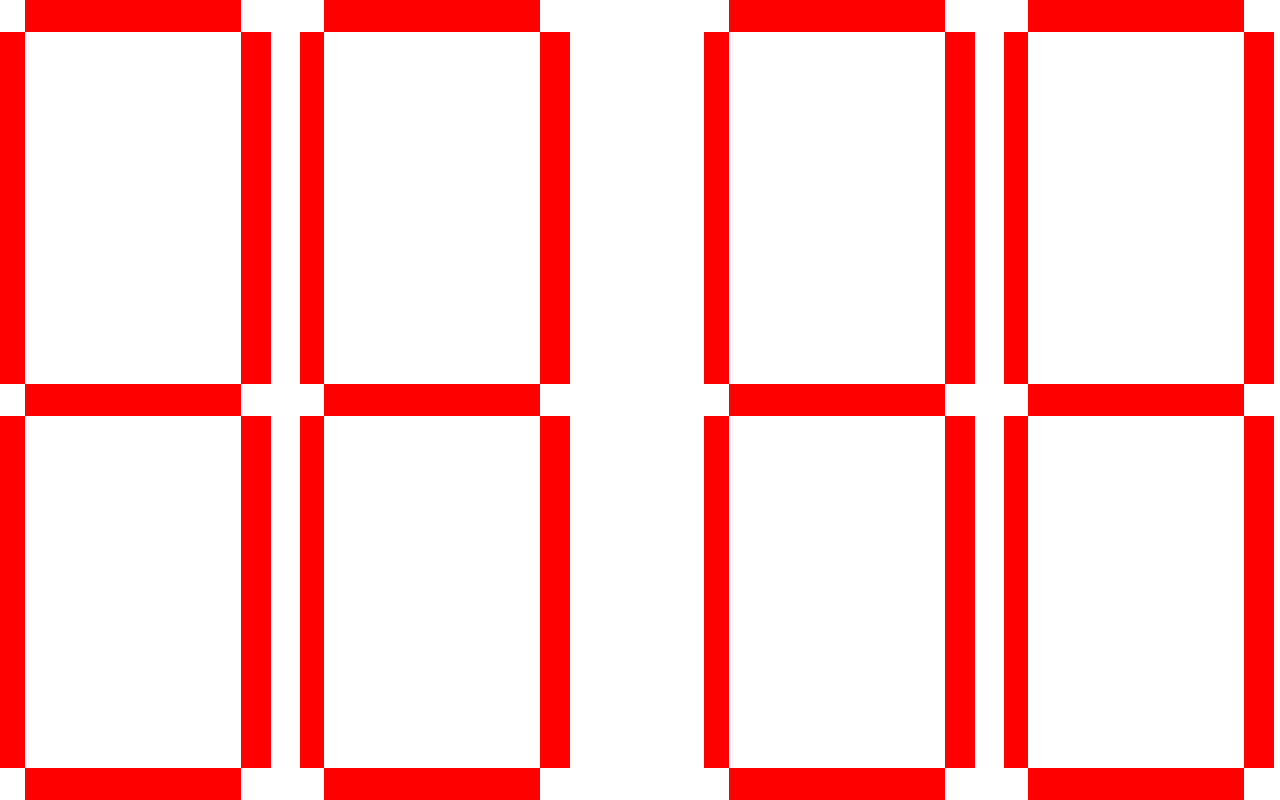
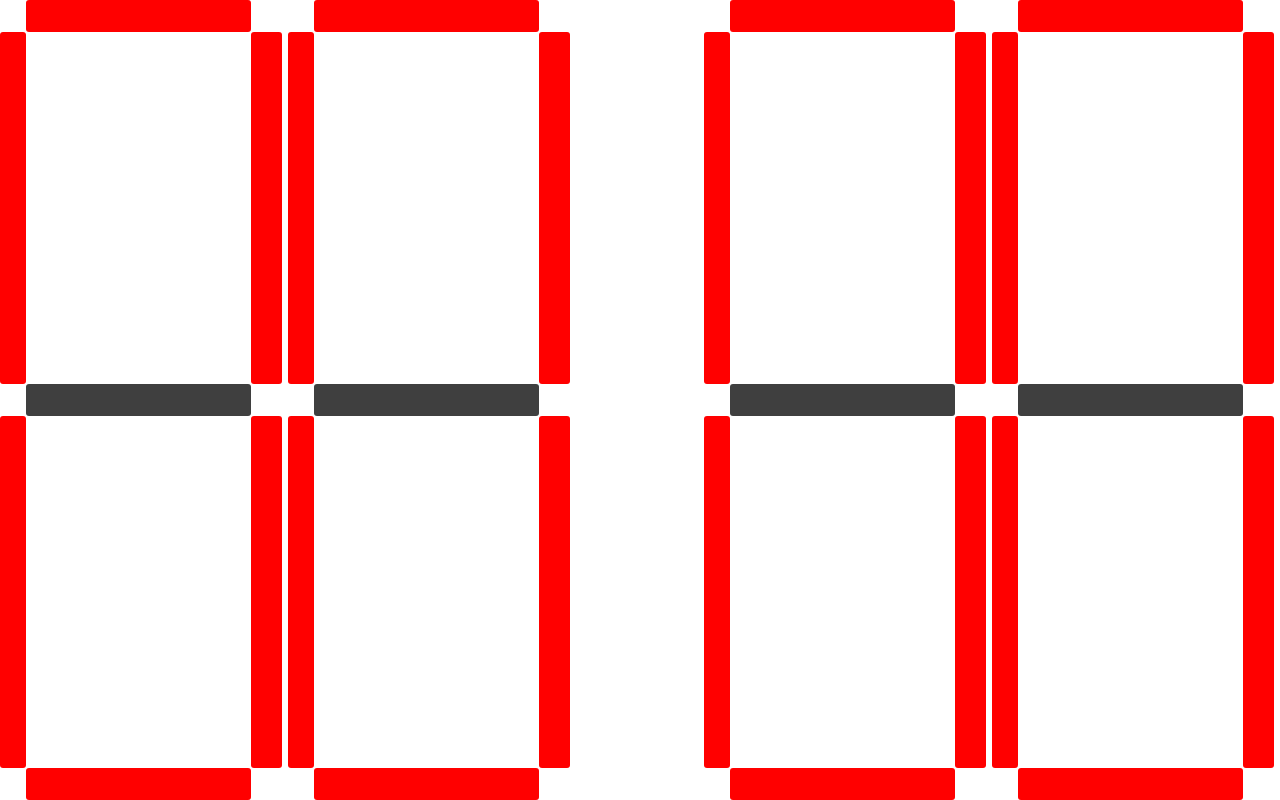
Before and after one commit to oslokommune/bordtennis, a Vue app: page / in a window 1280 px wide. Built offline with nearby package versions, Linux system fonts and the light colour scheme.

Commit message:
👌 Extract scoreboard component

```diff
--- a/src/App.vue
+++ b/src/App.vue
@@ -1,44 +1,23 @@
 <script>
-import ScoreboardNumber from './components/ScoreboardNumber.vue'
+import Scoreboard from './components/Scoreboard.vue'
 
 export default {
 	name: 'App',
 	components: {
-		ScoreboardNumber,
+		Scoreboard,
 	},
-	data() {
-		return {
-			message: 'Hello Vue!'
-		}
-	}
+	data: () => ({
+		playerOne: 0,
+		playerTwo: 0,
+	}),
 }
 </script>
 
 <template>
-	<div class="player-side">
-		<ScoreboardNumber :number="0" />
-		<ScoreboardNumber :number="0" />
-	</div>
-
-	<div class="player-side">
-		<ScoreboardNumber :number="0" />
-		<ScoreboardNumber :number="0" />
+	<div id="app">
+		<Scoreboard :playerOne="playerOne" :playerTwo="playerTwo" />
 	</div>
 </template>
 
 <style scoped>
-.ScoreboardNumber {
-	height: 100%;
-
-	width: 48%;
-}
-
-.player-side {
-	height: 100%;
-	width: 45%;
-
-	display: flex;
-	flex-direction: row;
-	justify-content: space-between;
-}
 </style>
--- /dev/null
+++ b/src/components/Scoreboard.vue
@@ -0,0 +1,68 @@
+<template>
+	<div class="Scoreboard">
+		<div class="player-side">
+			<ScoreboardNumber :number="playerOneMajor" />
+			<ScoreboardNumber :number="playerOneMinor" />
+		</div>
+
+		<div class="player-side">
+			<ScoreboardNumber :number="playerTwoMajor" />
+			<ScoreboardNumber :number="playerTwoMinor" />
+		</div>
+	</div>
+</template>
+
+<script>
+import ScoreboardNumber from './ScoreboardNumber.vue'
+
+export default {
+	name: 'Scoreboard',
+	components: {
+		ScoreboardNumber,
+	},
+	props: {
+		playerOne: {
+			type: Number,
+			required: true,
+		},
+		playerTwo: {
+			type: Number,
+			required: true,
+		},
+	},
+	computed: {
+		playerOneMajor() {
+			return Math.floor(this.playerOne / 10)
+		},
+		playerOneMinor() {
+			return this.playerOne % 10
+		},
+		playerTwoMajor() {
+			return Math.floor(this.playerTwo / 10)
+		},
+		playerTwoMinor() {
+			return this.playerTwo % 10
+		},
+	},
+}
+</script>
+
+<style scoped>
+.Scoreboard {
+	height: 100%;
+	width: 100%;
+
+	display: flex;
+	flex-direction: row;
+	justify-content: space-between;
+}
+
+.player-side {
+	height: 100%;
+	width: 45%;
+
+	display: flex;
+	flex-direction: row;
+	justify-content: space-between;
+}
+</style>
--- a/src/components/ScoreboardNumber.vue
+++ b/src/components/ScoreboardNumber.vue
@@ -1,12 +1,12 @@
 <template>
 	<div class="ScoreboardNumber">
-		<div class="top" :class="{active: top}">&nbsp;</div>
-		<div class="upper-left" :class="{active: upperLeft}">&nbsp;</div>
-		<div class="upper-right" :class="{active: upperRight}">&nbsp;</div>
-		<div class="middle" :class="{active: middle}">&nbsp;</div>
-		<div class="lower-left" :class="{active: lowerLeft}">&nbsp;</div>
-		<div class="lower-right" :class="{active: lowerRight}">&nbsp;</div>
-		<div class="bottom" :class="{active: bottom}">&nbsp;</div>
+		<div class="number-bar top" :class="{active: top}">&nbsp;</div>
+		<div class="number-bar upper-left" :class="{active: upperLeft}">&nbsp;</div>
+		<div class="number-bar upper-right" :class="{active: upperRight}">&nbsp;</div>
+		<div class="number-bar middle" :class="{active: middle}">&nbsp;</div>
+		<div class="number-bar lower-left" :class="{active: lowerLeft}">&nbsp;</div>
+		<div class="number-bar lower-right" :class="{active: lowerRight}">&nbsp;</div>
+		<div class="number-bar bottom" :class="{active: bottom}">&nbsp;</div>
 	</div>
 </template>
 
@@ -35,6 +35,9 @@ export default {
 		lowerRight: true,
 		bottom: true,
 	}),
+	mounted() {
+		SetNumber(this, this.number);
+	}
 }
 </script>
 
@@ -48,6 +51,11 @@ export default {
 
 	column-gap: 0;
 	row-gap: 0;
+}
+
+div.number-bar {
+	background-color: #3f3f3f;
+	border-radius: 3px;
 }
 
 div.active {
```
